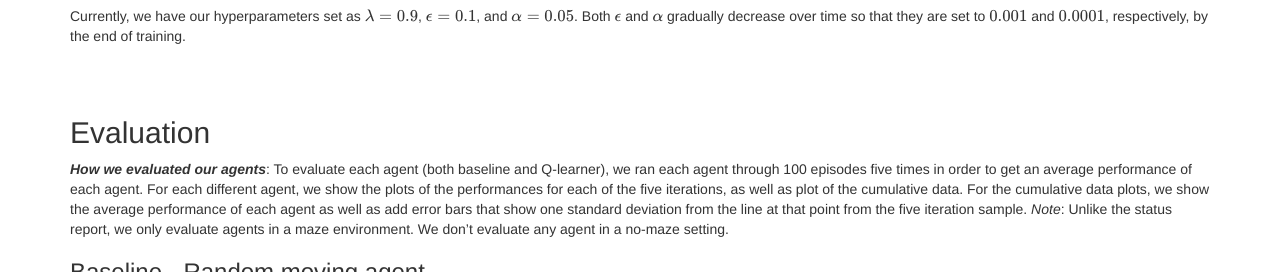
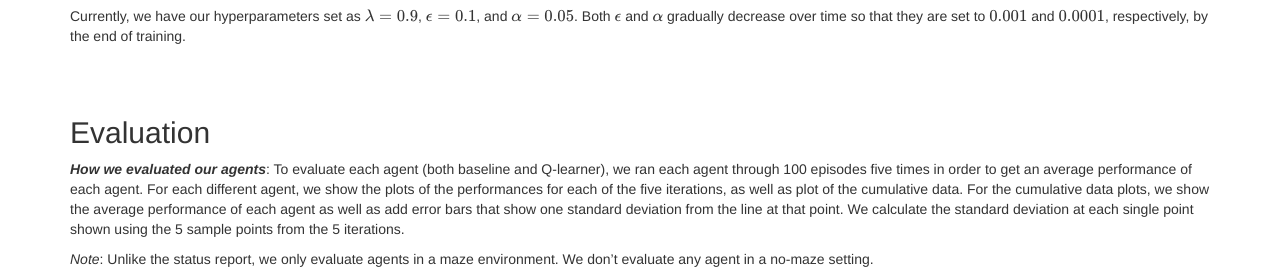
Before and after one commit to becamorin20/Group-16, a Jekyll site: the page built from docs/final.md, in a window 1280 px wide and 900 px high, scrolled down 6792 px, cut to the strip 99-371 px from the top of the window. Built offline with Jekyll 4.4.1, drawn with Linux system fonts in a browser that asks for light colours; formulas are drawn with MathJax 3.

Commit message:
Create final.md

```diff
--- a/docs/final.md
+++ b/docs/final.md
@@ -196,7 +196,9 @@ Currently, we have our hyperparameters set as $$\lambda=0.9$$, $$\epsilon=0.1$$,
 ## Evaluation
 **_How we evaluated our agents_**: To evaluate each agent (both baseline and Q-learner), we ran each agent through 100 episodes five times in order to get an average performance of each agent.
 For each different agent, we show the plots of the performances for each of the five iterations, as well as plot of the cumulative data.
-For the cumulative data plots, we show the average performance of each agent as well as add error bars that show one standard deviation from the line at that point from the five iteration sample.
+For the cumulative data plots, we show the average performance of each agent as well as add error bars that show one standard deviation from the line at that point.
+We calculate the standard deviation at each single point shown using the 5 sample points from the 5 iterations.
+
 _Note_: Unlike the status report, we only evaluate agents in a maze environment. We don't evaluate any agent in a no-maze setting.
 
 ### Baseline - Random moving agent
```
